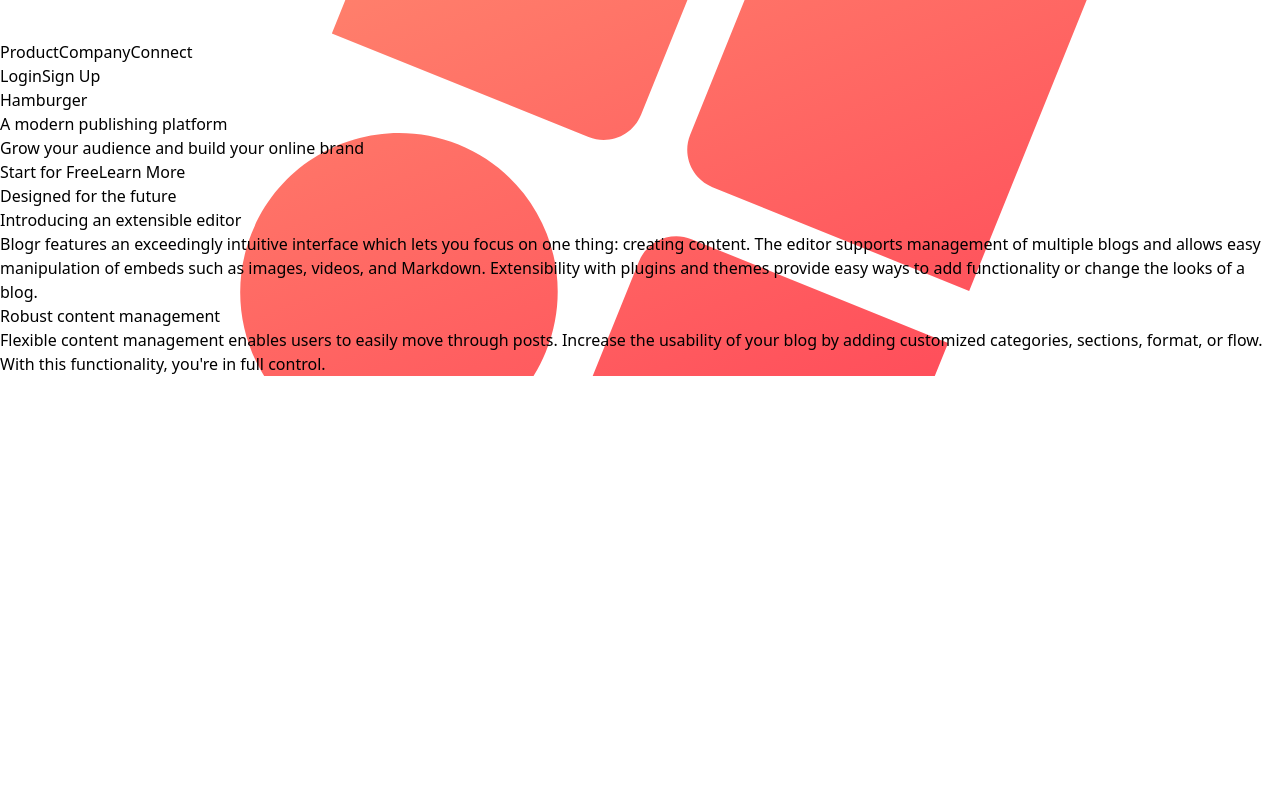
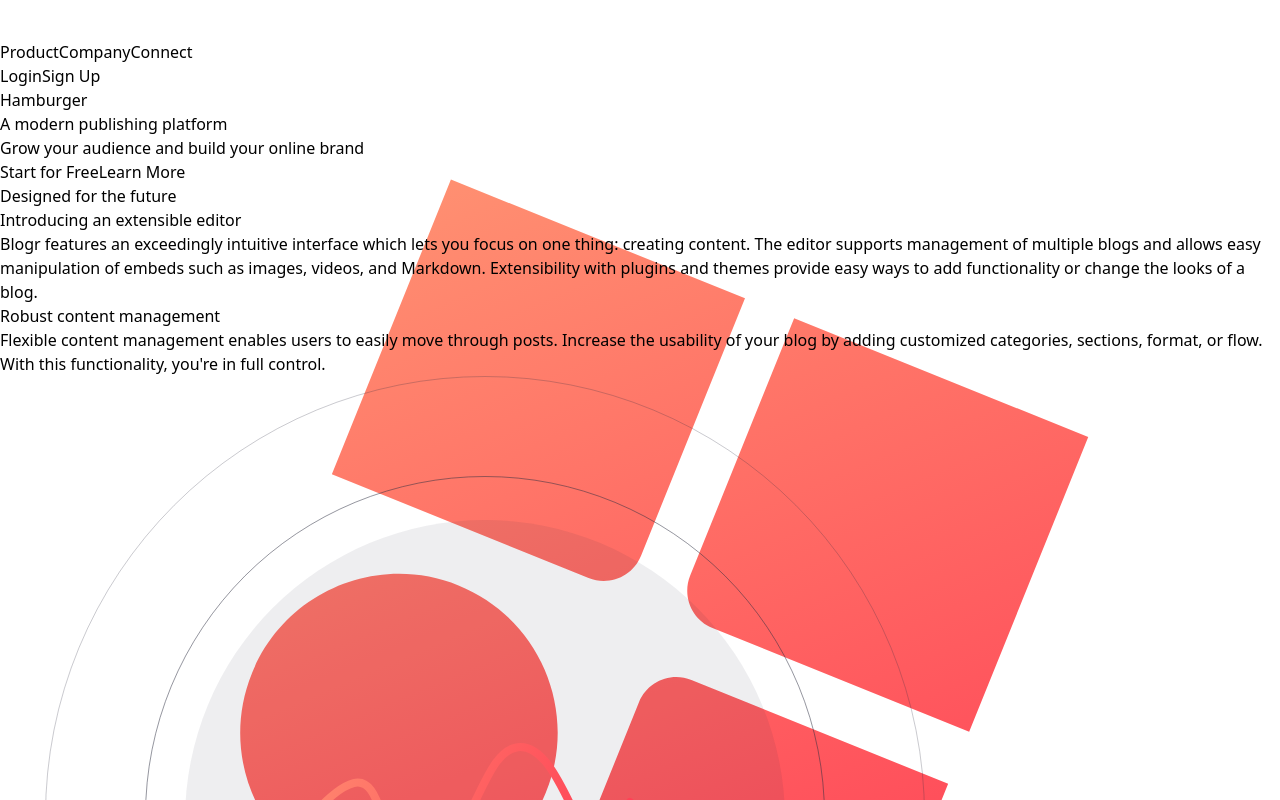
Before and after one commit to Chambulova/blogrr, a React (Vite) app: page / in a window 1280 px wide. Shown: the top 800 px of the page. Built offline with nearby package versions, Linux system fonts and the light colour scheme.

Commit message:
text and img

```diff
--- a/src/App.jsx
+++ b/src/App.jsx
@@ -1,9 +1,152 @@
 import NavBar from "./Components/NavBar";
 import Header from "./Components/Header";
 
+const BackgroundSection = () => {
+  return (
+    <svg
+      width="925"
+      height="882"
+      xmlns="http://www.w3.org/2000/svg"
+      xmlns:xlink="http://www.w3.org/1999/xlink"
+    >
+      <defs>
+        <linearGradient x1="0%" y1="27.881%" x2="100%" y2="72.119%" id="c">
+          <stop stop-color="#FF8F71" offset="0%" />
+          <stop stop-color="#FF3E55" offset="100%" />
+        </linearGradient>
+        <linearGradient x1="0%" y1="41.725%" x2="100%" y2="58.275%" id="e">
+          <stop stop-color="#FF8F71" offset="0%" />
+          <stop stop-color="#FF3E55" offset="100%" />
+        </linearGradient>
+        <filter
+          x="-10.9%"
+          y="-11.7%"
+          width="121.8%"
+          height="132.8%"
+          filterUnits="objectBoundingBox"
+          id="b"
+        >
+          <feOffset dy="20" in="SourceAlpha" result="shadowOffsetOuter1" />
+          <feGaussianBlur
+            stdDeviation="20"
+            in="shadowOffsetOuter1"
+            result="shadowBlurOuter1"
+          />
+          <feColorMatrix
+            values="0 0 0 0 0.421821759 0 0 0 0 0.554338424 0 0 0 0 0.893710371 0 0 0 0.243444056 0"
+            in="shadowBlurOuter1"
+          />
+        </filter>
+        <rect id="a" x="0" y="0" width="642" height="427" rx="15" />
+      </defs>
+      <g transform="translate(40)" fill="none" fill-rule="evenodd">
+        <rect
+          fill="#2D2E40"
+          opacity=".08"
+          transform="matrix(1 0 0 -1 0 890)"
+          x="145"
+          y="144"
+          width="600"
+          height="602"
+          rx="300"
+        />
+        <rect
+          stroke="#2D2E40"
+          opacity=".5"
+          transform="matrix(1 0 0 -1 0 882)"
+          x="105.5"
+          y="100.5"
+          width="679"
+          height="681"
+          rx="339.5"
+        />
+        <rect
+          stroke="#2D2E40"
+          opacity=".25"
+          transform="matrix(1 0 0 -1 0 882)"
+          x="5.5"
+          y=".5"
+          width="879"
+          height="881"
+          rx="439.5"
+        />
+        <g transform="translate(0 242)">
+          <mask id="d" fill="#fff">
+            <use xlink:href="#a" />
+          </mask>
+          <g fill-rule="nonzero">
+            <use fill="#000" filter="url(#b)" xlink:href="#a" />
+            <use fill="url(#c)" xlink:href="#a" />
+          </g>
+          <path
+            d="M3 125h636a3 3 0 013 3v296a3 3 0 01-3 3H3a3 3 0 01-3-3V128a3 3 0 013-3z"
+            fill="#2D2E40"
+            fill-rule="nonzero"
+            mask="url(#d)"
+          />
+          <rect
+            fill="#FFF"
+            fill-rule="nonzero"
+            mask="url(#d)"
+            x="90.523"
+            y="47.709"
+            width="135.785"
+            height="137.165"
+            rx="3"
+          />
+          <ellipse
+            fill="#2D2E40"
+            mask="url(#d)"
+            cx="158.416"
+            cy="116.888"
+            rx="39.306"
+            ry="39.36"
+          />
+          <rect
+            fill="#FFF"
+            fill-rule="nonzero"
+            mask="url(#d)"
+            x="248.939"
+            y="47.709"
+            width="302.538"
+            height="325.617"
+            rx="3"
+          />
+        </g>
+        <path
+          d="M209 284c47.125-73.367 81.977-113.013 104.557-118.938 33.87-8.886 23.765 83.14 72.535 72.473 48.77-10.666 54.716-103.974 91.603-108.37 36.887-4.397 56.402 80.946 72.515 88.81 10.742 5.241 24.005-6.094 39.79-34.007"
+          stroke="url(#e)"
+          stroke-width="8"
+          stroke-linecap="round"
+          transform="translate(0 242)"
+        />
+      </g>
+    </svg>
+  );
+};
+
+<svg
+  width="1324"
+  height="1323"
+  viewBox="0 0 1324 1323"
+  xmlns="http://www.w3.org/2000/svg"
+>
+  <defs>
+    <linearGradient x1=".695%" y1="0%" x2="99.305%" y2="100%" id="a">
+      <stop stop-color="#FF8F71" offset="0%" />
+      <stop stop-color="#FF3E55" offset="100%" />
+    </linearGradient>
+  </defs>
+  <path
+    d="M821.895188,497.739327 L821.895188,825.739327 L493.895188,825.739327 L493.895188,597.739327 C493.895188,542.510852 538.666713,497.739327 593.895188,497.739327 L821.895188,497.739327 Z M276.655938,496.460979 C367.230637,496.460979 440.655938,569.88628 440.655938,660.460979 C440.655938,751.035678 367.230637,824.460979 276.655938,824.460979 C186.081239,824.460979 112.655938,751.035678 112.655938,660.460979 C112.655938,569.88628 186.081239,496.460979 276.655938,496.460979 Z M822.227687,111.489551 L822.227687,439.489551 L594.227687,439.489551 C538.999212,439.489551 494.227687,394.718026 494.227687,339.489551 L494.227687,339.489551 L494.227687,111.489551 L822.227687,111.489551 Z M440.061253,110.58581 L440.061253,338.58581 C440.061253,393.814285 395.289728,438.58581 340.061253,438.58581 L112.061253,438.58581 L112.061253,110.58581 L440.061253,110.58581 Z"
+    transform="rotate(22 67.652 1066.199)"
+    fill="url(#a)"
+    fill-rule="evenodd"
+  />
+</svg>;
 export default function App() {
   return (
-    <div className="bg-gradient-to-r from-red-400 to-red-500">
+    <div className="bg-gradient-to-r from-red-400 to-red-500 min-h-screen">
       <div
         style={{
           backgroundImage: "url(./images/bg-pattern-intro-desktop.svg)",
@@ -11,18 +154,20 @@
           backgroundPosition: "65% center",
           backgroundRepeat: "no-repeat",
         }}
+        className="relative"
       >
         <NavBar />
         <Header />
 
         {/* NEW SECTION */}
         {/* Here you will add the new section */}
-        <section className="bg-gray-100 ">
-          <h1 className=" text-center text-2xl  0 pt-28">
+        <section className="bg-gray-100  pt-28">
+          <h1 className=" text-center text-2xl mb-12">
             Designed for the future
           </h1>
 
-          <div className=" text-align: left; max-w-screen-sm mx-auto px-6 py-12">
+          <div className=" flex flex-col lg:flex-row items-center justify-between max-w-screen-lg mx-auto px-6 py-12">
+            <div className="lg:w-1/2 text-left">
               <h2 className=" text-xl  text-gray-800 pt-16 pb-6">
                 Introducing an extensible editor
               </h2>
@@ -44,44 +189,11 @@
                 you're in full control.
               </p>
             </div>
-          {/* <div>
-          <svg width="925" height="882" xmlns="http://www.w3.org/2000/svg" xmlns:xlink="http://www.w3.org/1999/xlink">
-        <defs>
-            <linearGradient x1="0%" y1="27.881%" x2="100%" y2="72.119%" id="c">
-                <stop stop-color="#FF8F71" offset="0%"/>
-                <stop stop-color="#FF3E55" offset="100%"/>
-            </linearGradient>
-            <linearGradient x1="0%" y1="41.725%" x2="100%" y2="58.275%" id="e">
-                <stop stop-color="#FF8F71" offset="0%"/>
-                <stop stop-color="#FF3E55" offset="100%"/>
-            </linearGradient>
-            <filter x="-10.9%" y="-11.7%" width="121.8%" height="132.8%" filterUnits="objectBoundingBox" id="b">
-                <feOffset dy="20" in="SourceAlpha" result="shadowOffsetOuter1"/>
-                <feGaussianBlur stdDeviation="20" in="shadowOffsetOuter1" result="shadowBlurOuter1"/>
-                <feColorMatrix values="0 0 0 0 0.421821759 0 0 0 0 0.554338424 0 0 0 0 0.893710371 0 0 0 0.243444056 0" in="shadowBlurOuter1"/>
-            </filter>
-            <rect id="a" x="0" y="0" width="642" height="427" rx="15"/>
-        </defs>
-        <g transform="translate(40)" fill="none" fill-rule="evenodd">
-            <rect fill="#2D2E40" opacity=".08" transform="matrix(1 0 0 -1 0 890)" x="145" y="144" width="600" height="602" rx="300"/>
-            <rect stroke="#2D2E40" opacity=".5" transform="matrix(1 0 0 -1 0 882)" x="105.5" y="100.5" width="679" height="681" rx="339.5"/>
-            <rect stroke="#2D2E40" opacity=".25" transform="matrix(1 0 0 -1 0 882)" x="5.5" y=".5" width="879" height="881" rx="439.5"/>
-            <g transform="translate(0 242)">
-                <mask id="d" fill="#fff"><use xlink:href="#a"/></mask>
-                <g fill-rule="nonzero">
-                    <use fill="#000" filter="url(#b)" xlink:href="#a"/>
-                    <use fill="url(#c)" xlink:href="#a"/>
-                </g>
-                <path d="M3 125h636a3 3 0 013 3v296a3 3 0 01-3 3H3a3 3 0 01-3-3V128a3 3 0 013-3z" fill="#2D2E40" fill-rule="nonzero" mask="url(#d)"/>
-                <rect fill="#FFF" fill-rule="nonzero" mask="url(#d)" x="90.523" y="47.709" width="135.785" height="137.165" rx="3"/>
-                <ellipse fill="#2D2E40" mask="url(#d)" cx="158.416" cy="116.888" rx="39.306" ry="39.36"/>
-                <rect fill="#FFF" fill-rule="nonzero" mask="url(#d)" x="248.939" y="47.709" width="302.538" height="325.617" rx="3"/>
-            </g>
-            <path d="M209 284c47.125-73.367 81.977-113.013 104.557-118.938 33.87-8.886 23.765 83.14 72.535 72.473 48.77-10.666 54.716-103.974 91.603-108.37 36.887-4.397 56.402 80.946 72.515 88.81 10.742 5.241 24.005-6.094 39.79-34.007" stroke="url(#e)" stroke-width="8" stroke-linecap="round" transform="translate(0 242)"/>
-        </g>
-    </svg>
+
+          <div className="lg:w-1/2 flex justify-center">
+            <BackgroundSection />
           </div>
-           */}
+          </div>
         </section>
       </div>
     </div>
```
Lines whose indentation alone changed are shown as unchanged.
